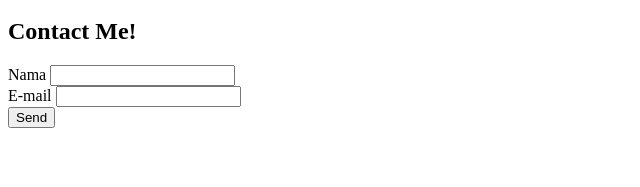
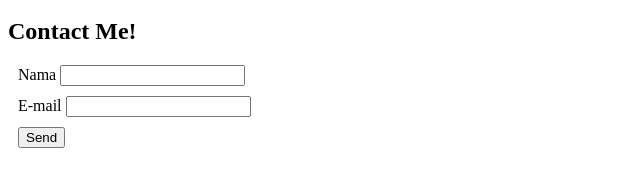
Before and after one commit to putridresty/deployExe-tech4i, a plain HTML site: page index.html in a window 1280 px wide. Shown: the part 443-630 px from the top of the page, without its empty margins (0-640 px from the left). Drawn offline with Linux system fonts and the light colour scheme.

Commit message:
add css inline form

```diff
--- a/index.html
+++ b/index.html
@@ -24,15 +24,15 @@
         <h2>Contact Me!</h2>
 
         <form action="">
-            <div class="input">
+            <div class="input" style="margin: 10px;">
                 <label for="">Nama</label>
                 <input type="text">
             </div>
-            <div class="input">
+            <div class="input" style="margin: 10px;">
                 <label for="">E-mail</label>
                 <input type="email">
             </div>
-            <div class="button">
+            <div class="button" style="margin: 10px;">
                 <button>Send</button>
             </div>
         </form>
```
